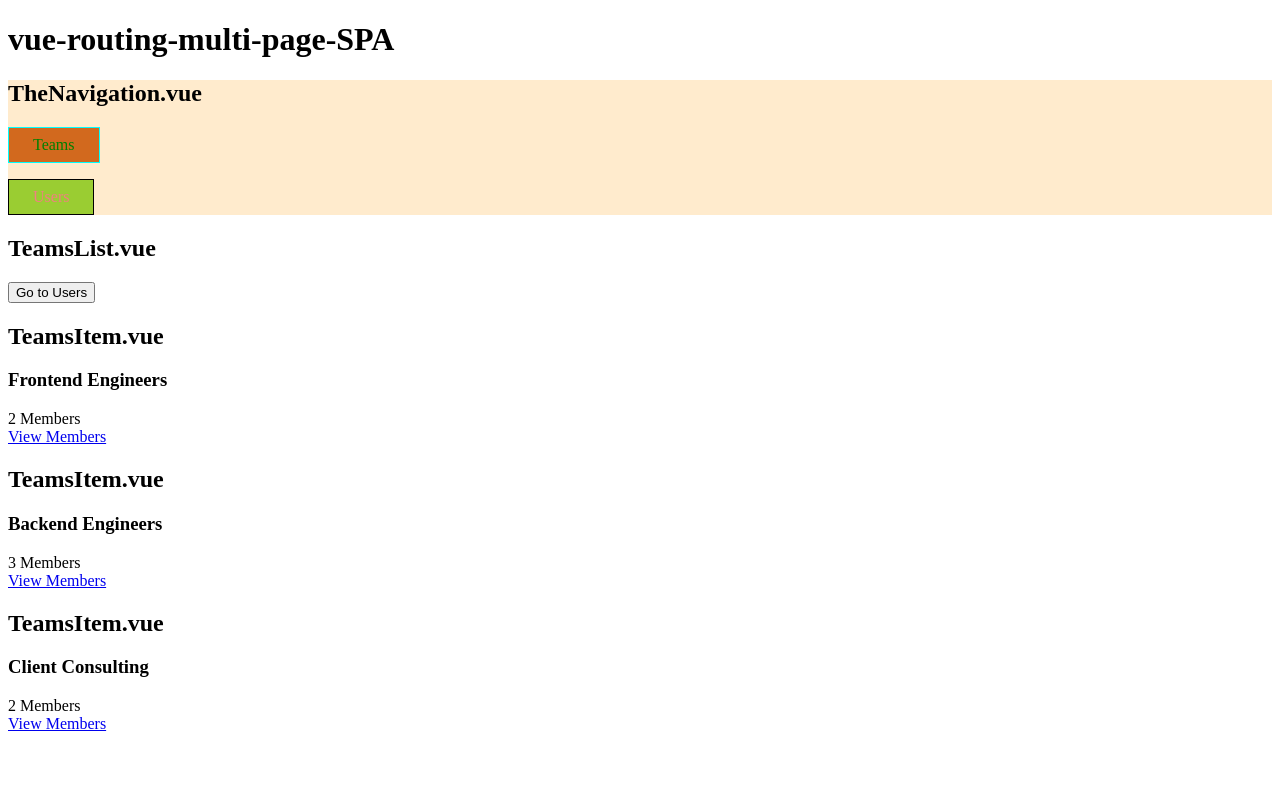
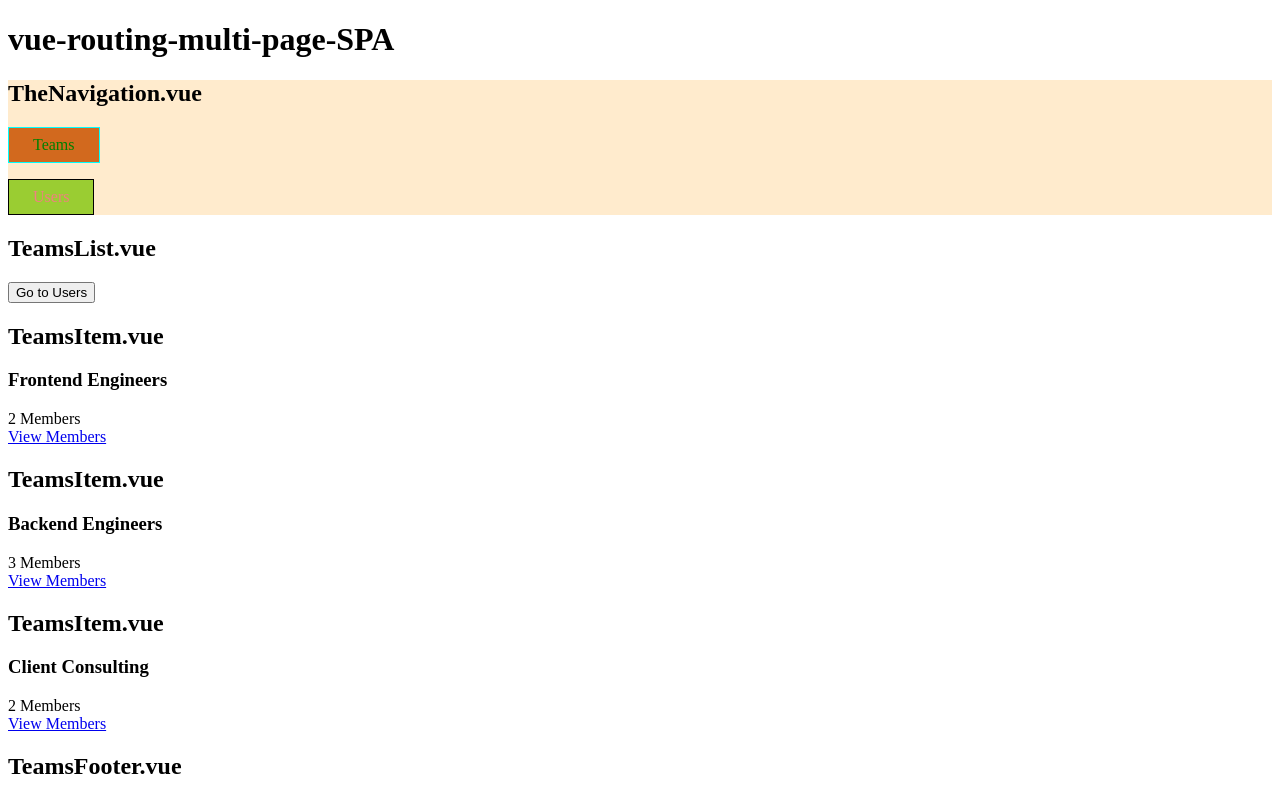
Before and after one commit to refayathaque/vue-routing-multi-page-SPA, a Vue app: page /teams in a window 1280 px wide. Built offline with nearby package versions, Linux system fonts and the light colour scheme.

Commit message:
Oct 22 2347

```diff
--- a/src/App.vue
+++ b/src/App.vue
@@ -3,8 +3,12 @@
   <TheNavigation />
   <main>
     <!-- components that are part of the router need not be globally/locally registered -->
-    <router-view> </router-view>
+    <router-view></router-view>
   </main>
+  <footer>
+    <router-view name="footer"></router-view>
+    <!-- ^ example of "named" router views -->
+  </footer>
 </template>
 
 <script>
--- a/src/components/teams/TeamMembers.vue
+++ b/src/components/teams/TeamMembers.vue
@@ -40,6 +40,7 @@ export default {
   },
   created() {
     this.loadTeamMembers(this.teamId);
+    console.log(this.$route.query) // to get query parameters, you can't get via props
   },
   watch: {
     teamId(newId) {
--- /dev/null
+++ b/src/components/teams/TeamsFooter.vue
@@ -0,0 +1,3 @@
+<template>
+  <h2>TeamsFooter.vue</h2>
+</template>
--- a/src/components/teams/TeamsItem.vue
+++ b/src/components/teams/TeamsItem.vue
@@ -12,7 +12,12 @@ export default {
   computed: {
     teamMembersLink() {
       // return `/teams/${this.id}`;
-      return { name: 'team-members', params: { teamId: this.id } } // example of using "named" routes, preferred pattern over using paths
+      return {
+        name: "team-members",
+        params: { teamId: this.id },
+        query: { sort: "asc" },
+      };
+      // ^ example of using "named" routes, preferred pattern over using paths
       // ^ can also be used with programmatic navigation, e.g., this.$router.push({ ... })
     },
   },
--- /dev/null
+++ b/src/components/users/UsersFooter.vue
@@ -0,0 +1,3 @@
+<template>
+  <h2>UsersFooter.vue</h2>
+</template>
```
Also changed, not shown: src/main.js (+7 -3 lines).
